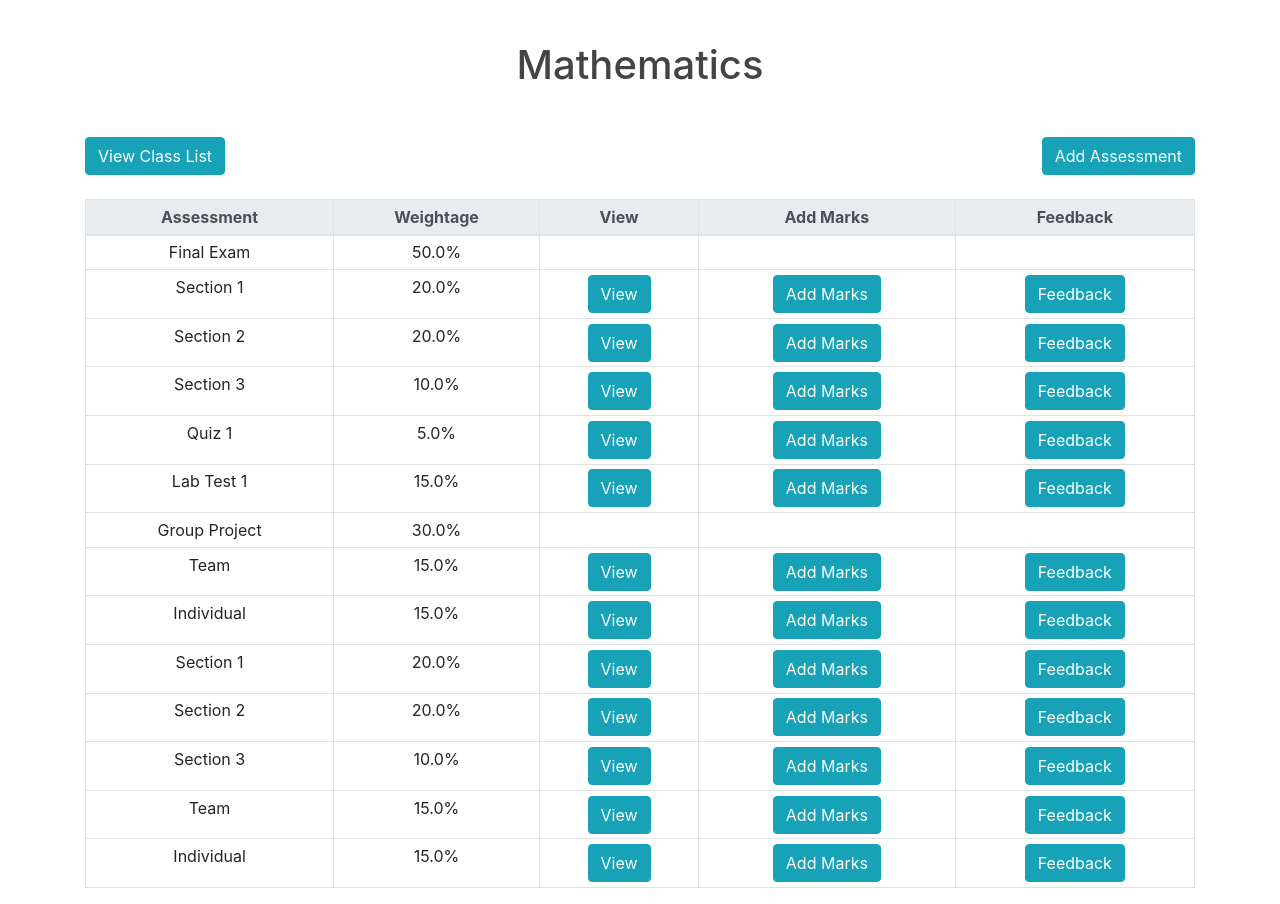
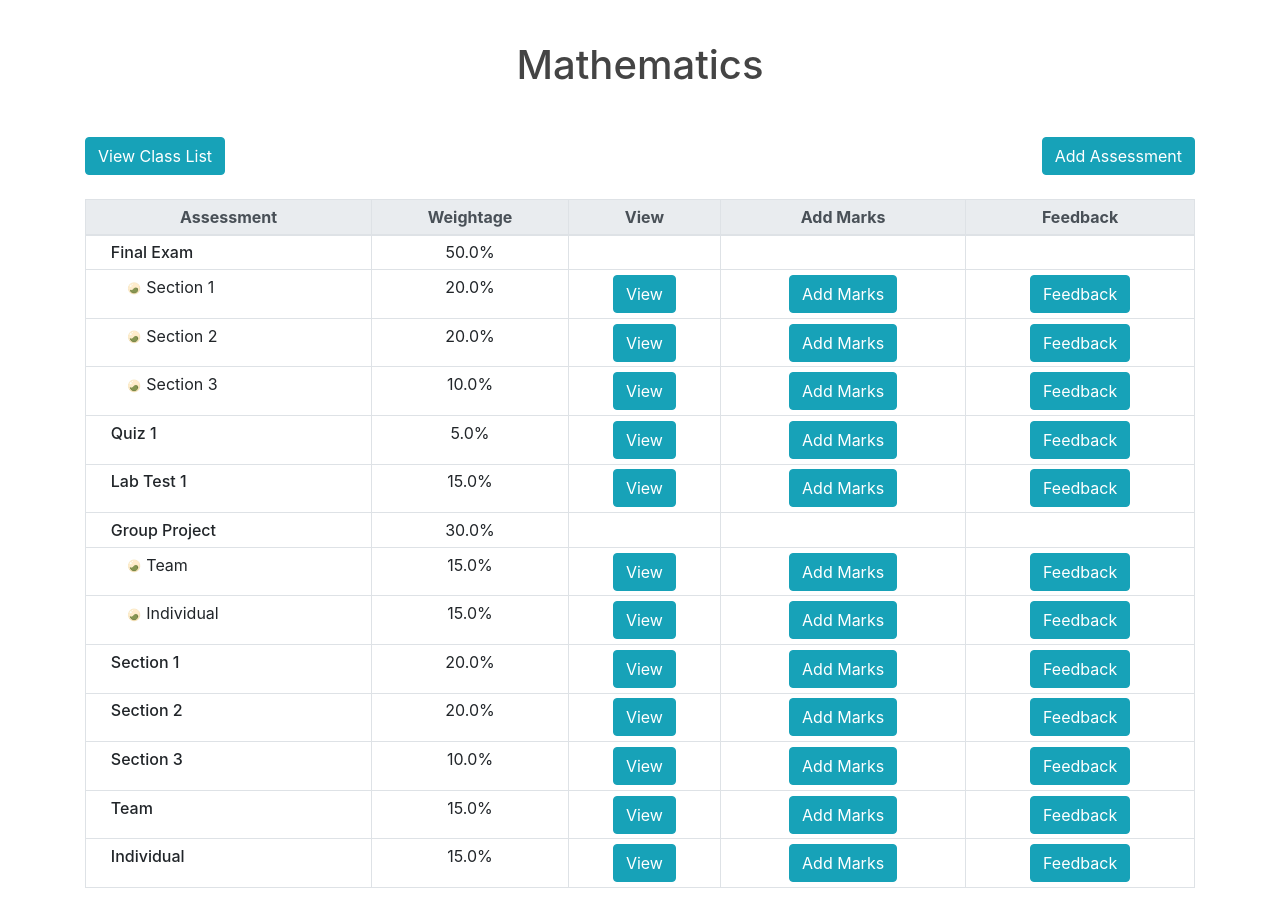
Before and after one commit to unluckyvevo/IT2201-Project, a Flask app: template readbit/templates/manage_module.html in a window 1280 px wide. Shown: the part 63-967 px from the top of the page. Run offline with Flask 2, Linux system fonts and the light colour scheme; the template is opened without the code that fills it: values that come from a table or form of the project are taken from there, others are empty; data comes from the database, SQL or seed files in the repository; some libraries are stand-ins or nearby versions.

Commit message:
update manage class and add student

```diff
--- a/readbit/static/manage_class.css
+++ b/readbit/static/manage_class.css
@@ -72,3 +72,10 @@ table{
 {
     display: flex; justify-content: space-between;
 }
+.manage_module_component{
+    text-indent: 20px;
+    font-weight: 500;
+}
+.manage_module_subcomponent{
+     text-indent: 35px;
+}
--- a/readbit/templates/manage_class.html
+++ b/readbit/templates/manage_class.html
@@ -61,8 +61,8 @@
 
     <div class="row">
         <table id="class_list_table" class="table table-striped table-bordered table-sm " width="100%">
-          <thead>
-            <tr>
+          <thead class="thead-light">
+            <tr class="text-center">
               <th class="th-sm">Name
               </th>
               <th class="th-sm">Marks Obtained
--- a/readbit/templates/manage_module.html
+++ b/readbit/templates/manage_module.html
@@ -55,26 +55,26 @@
           </thead>
           <tbody>
             {% for comp in components %}
-                <tr class="text-center">
-                    <td>{{ comp.name }}</td>
-                    <td>{{ comp.weightage }}%</td>
+                <tr class="">
+                    <td class="manage_module_component">{{ comp.name }}</td>
+                    <td class="text-center">{{ comp.weightage }}%</td>
                     {% if comp.sub_comp_list %}
                         <td></td>
                         <td></td>
                         <td></td>
                         {% for sub in comp.sub_comp_list %}
-                             <tr class="text-center">
-                                <td>{{ sub.name }}</td>
-                                <td>{{ sub.weightage }}%</td>
-                                <td><a href="{{ url_for('view_component_scores') }}" class="btn btn-info">View</a></td>
-                                <td><button id="add_student_btn" type="button" class="btn btn-info" data-toggle="modal" data-target="#add_assessment_modal">Add Marks</button></td>
-                                <td><a href="{{ url_for('manage_feedback') }}" class="btn btn-info">Feedback</a></td>
+                             <tr>
+                                <td class="manage_module_subcomponent"><img class="responsive" src="{{url_for('static', filename='frog_state_1.png')}}" alt="-->" width=16/>  {{ sub.name }}</td>
+                                <td class="text-center">{{ sub.weightage }}%</td>
+                                <td class="text-center"><a href="{{ url_for('view_component_scores') }}" class="btn btn-info">View</a></td>
+                                <td class="text-center"><button id="add_student_btn" type="button" class="btn btn-info" data-toggle="modal" data-target="#add_assessment_modal">Add Marks</button></td>
+                                <td class="text-center"><a href="{{ url_for('manage_feedback') }}" class="btn btn-info">Feedback</a></td>
                             </tr>
                         {% endfor %}
                     {% else %}
-                        <td><a href="{{ url_for('view_component_scores') }}" class="btn btn-info">View</a></td>
-                        <td><button id="add_student_btn" type="button" class="btn btn-info" data-toggle="modal" data-target="#add_assessment_modal">Add Marks</button></td>
-                        <td><a href="{{ url_for('manage_feedback') }}" class="btn btn-info">Feedback</a></td>
+                        <td class="text-center"><a href="{{ url_for('view_component_scores') }}" class="btn btn-info">View</a></td>
+                        <td class="text-center"><button id="add_student_btn" type="button" class="btn btn-info" data-toggle="modal" data-target="#add_assessment_modal">Add Marks</button></td>
+                        <td class="text-center"><a href="{{ url_for('manage_feedback') }}" class="btn btn-info">Feedback</a></td>
                     {% endif %}
                 </tr>
             {% endfor %}
```
Also changed, not shown: readbit/templates/add_marks.html (+15 -9 lines).
